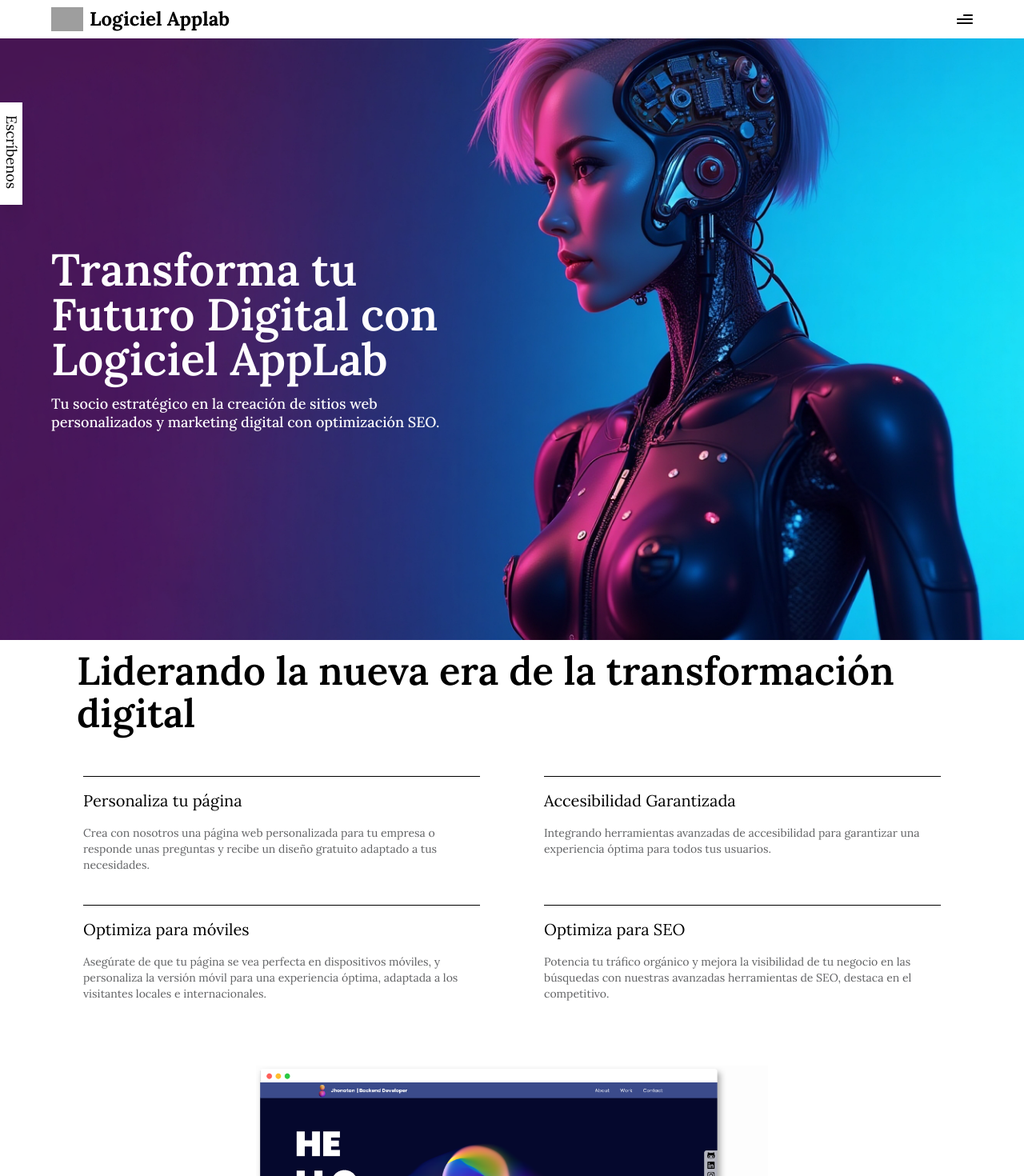
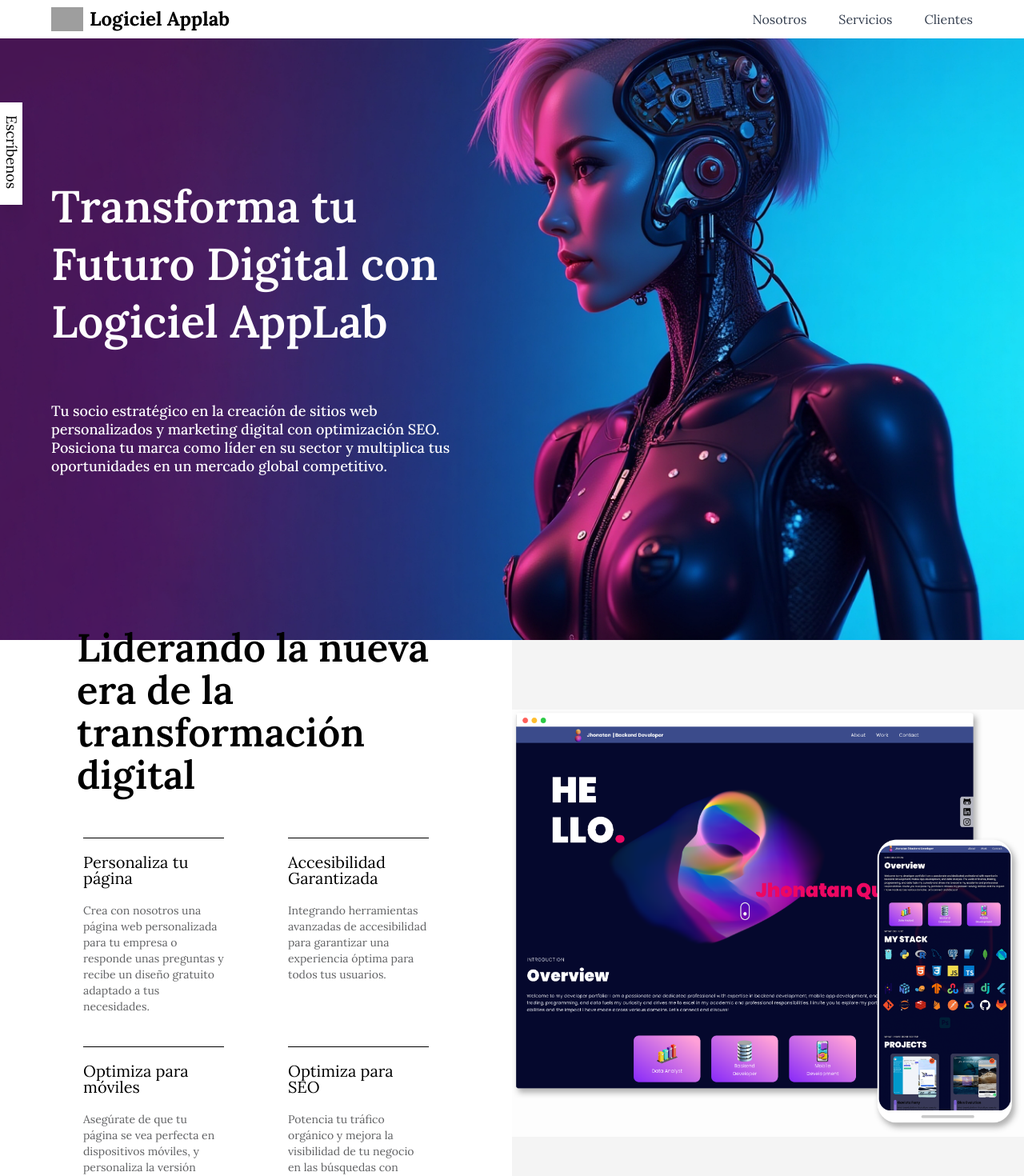
Before and after one commit to jhquihuiri7/logiciel_applab_website, a Next.js app: page / in a window 1280 px wide. Shown: the top 1470 px of the page at 80% size. Built offline with nearby package versions, Linux system fonts and the light colour scheme; grey boxes are pictures that could not be loaded.

Commit message:
header and nosotros updated

```diff
--- a/src/components/header.tsx
+++ b/src/components/header.tsx
@@ -17,12 +17,17 @@ y marketing digital con optimización SEO.
 
 const Header:FunctionComponent = () => {
 	const [isLandscape, setIsLandscape] = useState<boolean | null>(null);
+		const [isMobile, setIsMobile] = useState<boolean>(false); // Nuevo estado para identificar si es móvil
 
 		useEffect(() => {
 			if (typeof window !== "undefined") {
+				const checkIfMobile = window.innerWidth <= 900; // Definir un límite para dispositivos móviles
+				setIsMobile(checkIfMobile); // Actualizar el estado según el tamaño de la ventana
+
 				setIsLandscape(window.innerWidth > window.innerHeight);
 
 				const handleResize = () => {
+					setIsMobile(window.innerWidth <= 900); // Verificar en cada redimensionado si es móvil
 					setIsLandscape(window.innerWidth > window.innerHeight);
 				};
 
@@ -39,8 +44,8 @@ const Header:FunctionComponent = () => {
 					<div className="w-full h-full">
             			<div className="w-full h-full ">
 							<div className="w-full sm:px-16 px-8 h-full flex flex-col justify-center text-left text-[#fefdfe]">
-								<div className={` ${isLandscape ? "mt-16 leading-[100%]" : "mt-52 sm:mt-20 leading-[128.57%]"} sm:w-[500px] w-full text-[45px] sm:text-[56px] font-semibold font-outfit inline-block`}>Transforma tu Futuro Digital con Logiciel AppLab</div>
-                				<div className={`sm:w-[500px] w-full ${isLandscape ? "my-4" : "my-5 sm:my-16"} text-[18px] font-medium inline-block overflow-hidden text-ellipsis`}>{isLandscape ? textShort : text}</div>
+								<div className={` ${(isMobile && isLandscape) ? "mt-16 leading-[100%]" : "mt-52 sm:mt-20 leading-[128.57%]"} sm:w-[500px] w-full text-[45px] sm:text-[56px] font-semibold font-outfit inline-block`}>Transforma tu Futuro Digital con Logiciel AppLab</div>
+                				<div className={`sm:w-[500px] w-full ${(isMobile && isLandscape) ? "my-4" : "my-5 sm:my-16"} text-[18px] font-medium inline-block overflow-hidden text-ellipsis`}>{(isMobile && isLandscape) ? textShort : text}</div>
 							</div>
             			</div>
           			</div>
--- a/src/components/navbar.tsx
+++ b/src/components/navbar.tsx
@@ -10,7 +10,7 @@ const navLinks = [
   {
       id:"services-component",
       title:"Servicios"
-  },{
+  }, {
       id:"clients-component",
       title:"Clientes"
   }
@@ -19,18 +19,27 @@ const navLinks = [
 const Navbar = () => {
     const [toggle, setToggle] = useState(false)
     const [isLandscape, setIsLandscape] = useState<boolean | null>(null);
+    const [isMobile, setIsMobile] = useState<boolean>(false); // Nuevo estado para identificar si es móvil
 
     useEffect(() => {
         if (typeof window !== "undefined") {
+            const checkIfMobile = window.innerWidth <= 900; // Definir un límite para dispositivos móviles
+            setIsMobile(checkIfMobile); // Actualizar el estado según el tamaño de la ventana
+
             setIsLandscape(window.innerWidth > window.innerHeight);
+
             const handleResize = () => {
+                setIsMobile(window.innerWidth <= 900); // Verificar en cada redimensionado si es móvil
                 setIsLandscape(window.innerWidth > window.innerHeight);
             };
+
             window.addEventListener("resize", handleResize);
             return () => window.removeEventListener("resize", handleResize);
         }
     }, []);
+
     if (isLandscape === null) return null;
+
     return (
         <nav className={`px-6 sm:px-16 w-full flex justify-center items-center fixed py-1 top-0 z-20 bg-white`}>
             <div className="w-full flex justify-between items-center max-w-7xl mx-auto">
@@ -43,14 +52,14 @@ const Navbar = () => {
                         Logiciel Applab
                     </p>
                 </Link>
-                <ul className={`list-none ${isLandscape ? "hidden" : "hidden sm:flex"} flex-row gap-10`}>
+                <ul className={`list-none ${(isMobile && isLandscape) ? "hidden" : "hidden sm:flex"} flex-row gap-10`}>
                     {navLinks.map((link)=>(
                         <li key={link.id} className={`text-gray-700 hover:text-blue-700 text-base hover:font-medium cursor-pointer`}>
                             <a href={`#${link.id}`}>{link.title}</a>
                         </li>
                     ))}
                 </ul>
-                <div className={`${isLandscape ? "flex" : "flex sm:hidden"} felx-1 justify-end items-center`}>
+                <div className={`${(isMobile && isLandscape) ? "flex" : "flex sm:hidden"} felx-1 justify-end items-center`}>
                     <img
                         src={toggle?"/close.svg":"/menu.svg"}
                         alt="menu"
--- a/src/components/nosotros.tsx
+++ b/src/components/nosotros.tsx
@@ -10,12 +10,17 @@ const handleClick = () => {
 
 const Nosotros:FunctionComponent = () => {
     const [isLandscape, setIsLandscape] = useState<boolean | null>(null);
+    const [isMobile, setIsMobile] = useState<boolean>(false); // Nuevo estado para identificar si es móvil
 
     useEffect(() => {
         if (typeof window !== "undefined") {
+            const checkIfMobile = window.innerWidth <= 900; // Definir un límite para dispositivos móviles
+            setIsMobile(checkIfMobile); // Actualizar el estado según el tamaño de la ventana
+
             setIsLandscape(window.innerWidth > window.innerHeight);
 
             const handleResize = () => {
+                setIsMobile(window.innerWidth <= 900); // Verificar en cada redimensionado si es móvil
                 setIsLandscape(window.innerWidth > window.innerHeight);
             };
 
@@ -27,8 +32,8 @@ const Nosotros:FunctionComponent = () => {
     if (isLandscape === null) return null;
 
     return (
-        <div id="nosotros-component" className={`bg-white w-full text-sm flex justify-center items-center ${isLandscape ? "h-fit flex-col" : "h-fit sm:h-screen flex-col sm:flex-row"}`}>
-            <div className={`${isLandscape ? "w-full" : "sm:w-1/2 w-full"} px-0 sm:px-16 flex flex-col justify-center items-center`}>
+        <div id="nosotros-component" className={`bg-white w-full text-sm flex justify-center items-center ${(isMobile && isLandscape) ? "h-fit flex-col" : "h-fit sm:h-screen flex-col sm:flex-row"}`}>
+            <div className={`${(isMobile && isLandscape) ? "w-full" : "sm:w-1/2 w-full"} px-0 sm:px-16 flex flex-col justify-center items-center`}>
                 <div className="sm:text-[49px] text-[30px] py-3 px-8 leading-[108.16%] font-semibold text-black">Liderando la nueva era de la transformación digital</div>
             	<div className='w-full flex flex-row flex-wrap py-10 text-black'>
                     <div className='w-1/2 px-10 mb-10'>
```
Lines whose indentation alone changed are shown as unchanged.
